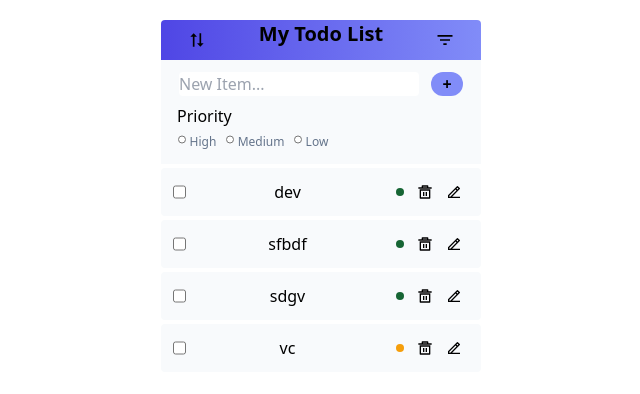
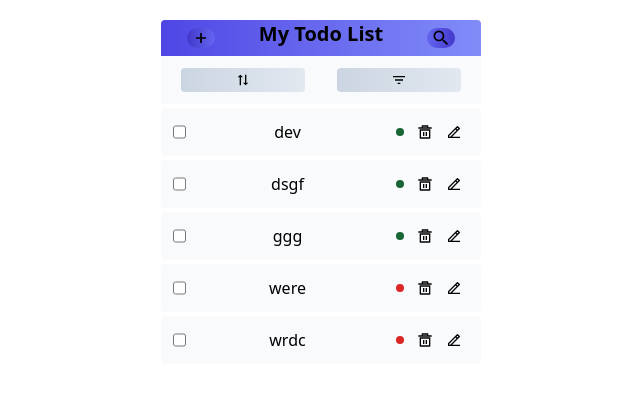
Before and after one commit to kanikakamboj49/TodoList_App, a React (Create React App) app in the folder todo/: page / in a window 1280 px wide. Shown: the top 394 px of the page, without its empty margins (319-959 px from the left). Built offline with nearby package versions, Linux system fonts and the light colour scheme; data requests are answered from the project's data file.

Commit message:
search functionality implemented

```diff
--- a/todo/db.json
+++ b/todo/db.json
@@ -8,25 +8,32 @@
       "id": 2
     },
     {
-      "title": "sfbdf",
+      "title": "dsgf",
       "priority": "Low",
       "isComplete": false,
-      "creationDate": "2023-07-18T12:36:32.794Z",
-      "id": 3
+      "creationDate": "2023-07-19T06:19:30.129Z",
+      "id": 8
     },
     {
-      "title": "sdgv",
+      "title": "ggg",
       "priority": "Low",
       "isComplete": false,
-      "creationDate": "2023-07-18T12:37:10.561Z",
-      "id": 4
+      "creationDate": "2023-07-19T06:47:04.324Z",
+      "id": 9
     },
     {
-      "title": "vc ",
-      "priority": "Medium",
+      "title": "were",
+      "priority": "High",
       "isComplete": false,
-      "creationDate": "2023-07-18T12:37:16.360Z",
-      "id": 5
+      "creationDate": "2023-07-19T06:48:18.339Z",
+      "id": 10
+    },
+    {
+      "title": "wrdc",
+      "priority": "High",
+      "isComplete": false,
+      "creationDate": "2023-07-19T11:47:50.546Z",
+      "id": 13
     }
   ]
 }
--- a/todo/src/components/AddItem.js
+++ b/todo/src/components/AddItem.js
@@ -1,5 +1,6 @@
 import { useState } from "react";
 import useTodoListContext from "../hooks/use-todolist-context";
+import { GrFormAdd } from "react-icons/gr";
 
 function AddItem() {
   const [title, setTitle] = useState("");
@@ -32,7 +33,7 @@ function AddItem() {
   );
 
   return (
-    <div className="w-80 p-3 bg-slate-50 mb-1">
+    <div className="w-80 p-3 bg-slate-50 mb-3">
       <div className={"flex justify-around  rounded"}>
         <input
           type="text"
@@ -42,10 +43,10 @@ function AddItem() {
           onChange={handleChange}
         ></input>
         <button
-          className="bg-indigo-400 w-8 rounded-[50px] font-black"
+          className="flex justify-center items-center bg-gradient-to-r from-indigo-600 to-indigo-400 ... w-8 rounded-[50px] font-black"
           onClick={handleClick}
         >
-          +
+          <GrFormAdd />
         </button>
       </div>
 
@@ -54,36 +55,45 @@ function AddItem() {
         <div>
           <input
             type="radio"
-            className="accent-indigo-400 w-2"
+            className="accent-indigo-400 w-2 cursor-pointer"
             id="high"
             name="priority"
             value="High"
           />
-          <label htmlFor="high" className="text-xs text-slate-500 ml-1">
+          <label
+            htmlFor="high"
+            className="cursor-pointer text-xs text-slate-500 ml-1"
+          >
             High
           </label>
         </div>
         <div>
           <input
             type="radio"
-            className="accent-indigo-400 w-2"
+            className="accent-indigo-400 w-2 cursor-pointer"
             id="medium"
             name="priority"
             value="Medium"
           />
-          <label htmlFor="medium" className="text-xs text-slate-500 ml-1">
+          <label
+            htmlFor="medium"
+            className="cursor-pointer text-xs text-slate-500 ml-1"
+          >
             Medium
           </label>
         </div>
         <div>
           <input
             type="radio"
-            className="accent-indigo-400 w-2"
+            className="accent-indigo-400 w-2 cursor-pointer"
             id="low"
             name="priority"
             value="Low"
           />
-          <label htmlFor="low" className="text-xs text-slate-500 ml-1">
+          <label
+            htmlFor="low"
+            className="cursor-pointer text-xs text-slate-500 ml-1"
+          >
             Low
           </label>
         </div>
--- /dev/null
+++ b/todo/src/components/Button.js
@@ -0,0 +1,12 @@
+import classNames from "classnames";
+
+function Button({ children, items, className, ...rest }) {
+  const classes = classNames(className, "flex justify-center items-center m-2");
+  return (
+    <div className="flex flex-col justify-center" {...rest}>
+      <button className={classes}>{children}</button>
+    </div>
+  );
+}
+
+export default Button;
--- a/todo/src/components/Dropdown.js
+++ b/todo/src/components/Dropdown.js
@@ -2,13 +2,12 @@ import DropdownItem from "./DropdownItem";
 
 function Dropdown({ items }) {
   const dropdownItems = (
-    <div className="absolute bg-yellow-500 w-20 rounded">
+    <div className="absolute">
       <ul>
         {items.map((item, index) => {
           return (
-            <li>
+            <li key={index}>
               <DropdownItem
-                key={index}
                 name={item.name}
                 handleItemClick={item.handleClick}
               />
--- /dev/null
+++ b/todo/src/components/DropdownButton.js
@@ -0,0 +1,14 @@
+import classNames from "classnames";
+import Dropdown from "./Dropdown";
+
+function DropdownButton({ children, items, className, ...rest }) {
+  const classes = classNames(className, "flex justify-center items-center m-2");
+  return (
+    <div className="flex flex-col justify-center items-center w-4/5" {...rest}>
+      <button className={classes}>{children}</button>
+      {rest.showmenu === "true" && <Dropdown items={items} />}
+    </div>
+  );
+}
+
+export default DropdownButton;
--- a/todo/src/components/DropdownItem.js
+++ b/todo/src/components/DropdownItem.js
@@ -3,7 +3,15 @@ function DropdownItem({ name, handleItemClick }) {
     handleItemClick();
   };
 
-  return <div onClick={handleClick}>{name}</div>;
+  return (
+    <div
+      className="border-2 border-indigo-100 text-xs text-center font-bold bg-slate-100 opacity-90 w-20 rounded cursor-pointer"
+      onClick={handleClick}
+    >
+      {name}
+      <br className=""></br>
+    </div>
+  );
 }
 
 export default DropdownItem;
--- /dev/null
+++ b/todo/src/components/Header.js
@@ -0,0 +1,8 @@
+import classNames from "classnames";
+
+function Header({ children, className }) {
+  const classes = classNames(className, "flex flex-wrap justify-around");
+  return <div className={classes}>{children}</div>;
+}
+
+export default Header;
--- a/todo/src/components/ListItem.js
+++ b/todo/src/components/ListItem.js
@@ -70,15 +70,20 @@ function ListItem({ item }) {
         <input
           value={item}
           type="checkbox"
-          className="accent-indigo-400"
+          className="accent-indigo-400 cursor-pointer"
           checked={item.isComplete}
           onChange={handleCheckboxChange}
         />
         <div>{item.title}</div>
         <div className="w-20 flex flex-row justify-around items-center">
           <Priority level={item.priority} />
-          <RiDeleteBin5Line onClick={handleDeleteClick} />
-          {!item.isComplete && <RiEdit2Line onClick={handleEditClick} />}
+          <RiDeleteBin5Line
+            onClick={handleDeleteClick}
+            className="cursor-pointer"
+          />
+          {!item.isComplete && (
+            <RiEdit2Line onClick={handleEditClick} className="cursor-pointer" />
+          )}
         </div>
       </div>
       {showPanel && editPanel}
--- /dev/null
+++ b/todo/src/components/SearchItem.js
@@ -0,0 +1,26 @@
+import { useState } from "react";
+
+function SearchItem({ onTitleChange }) {
+  const [title, setTitle] = useState("");
+
+  const handleChange = (event) => {
+    setTitle(event.target.value);
+    onTitleChange(event.target.value);
+  };
+
+  return (
+    <div className="w-80 p-3 bg-slate-50 mb-1">
+      <div className={"flex justify-around  rounded"}>
+        <input
+          type="text"
+          className="w-60 rounded"
+          placeholder="New Item..."
+          value={title}
+          onChange={handleChange}
+        ></input>
+      </div>
+    </div>
+  );
+}
+
+export default SearchItem;
--- a/todo/src/components/TodoList.js
+++ b/todo/src/components/TodoList.js
@@ -1,46 +1,116 @@
 import ListItem from "./ListItem";
 import useTodoListContext from "../hooks/use-todolist-context";
 import AddItem from "./AddItem";
-import { MdFilterList } from "react-icons/md";
+import { MdFilterList, MdOutlineSearch } from "react-icons/md";
+import { GrFormAdd } from "react-icons/gr";
 import { BiSortAlt2 } from "react-icons/bi";
-import { useState } from "react";
-import Dropdown from "./Dropdown";
+import { useEffect, useState } from "react";
+import SearchItem from "./SearchItem";
+import Button from "./Button";
+import DropdownButton from "./DropdownButton";
+import Header from "./Header";
 
 function TodoList() {
   const { todoList } = useTodoListContext();
+  const [todoItems, setTodoItems] = useState([]);
+  const [additem, setAddItem] = useState(false);
+  const [searchitem, setSearchItem] = useState(false);
   const [showFilter, setShowFilter] = useState(false);
   const [showSort, setShowSort] = useState(false);
 
-  const handleSortClick = () => {
-    if (showFilter === true) {
-      setShowFilter(false);
+  useEffect(() => {
+    setTodoItems(todoList);
+  }, [todoList]);
+
+  const handleAddItemClick = () => {
+    if (searchitem === true) {
+      setSearchItem(false);
     }
-    setShowSort(!showSort);
+    setAddItem(!additem);
   };
 
-  const handleFilterClick = () => {
-    if (showSort === true) {
-      setShowSort(false);
+  const handleSearchItemClick = () => {
+    if (additem === true) {
+      setAddItem(false);
     }
-    setShowFilter(!showFilter);
+    setSearchItem(!searchitem);
   };
 
-  const items = [
+  const handleSearch = (title) => {
+    console.log(title);
+    if (title === "") {
+      setTodoItems(todoList);
+    } else {
+      const updatedItems = todoList.filter((item) => {
+        return item.title.includes(title);
+      });
+      setTodoItems(updatedItems);
+    }
+  };
+
+  const handleSortEnter = () => {
+    setShowSort(true);
+  };
+
+  const handleSortLeave = () => {
+    setShowSort(false);
+  };
+
+  const handleFilterEnter = () => {
+    setShowFilter(true);
+  };
+
+  const handleFilterLeave = () => {
+    setShowFilter(false);
+  };
+
+  const sortTodoList = (name) => {
+    console.log(`Sort for ${name}`);
+  };
+
+  const filtertodoList = (criteria) => {
+    console.log(`Filtering for ${criteria}`);
+    if (criteria !== "All") {
+      const updatedItems = todoList.filter((item) => {
+        return item.priority === criteria;
+      });
+      setTodoItems(updatedItems);
+    } else {
+      setTodoItems(todoList);
+    }
+  };
+
+  const sortItems = [
     {
-      name: "Item 1",
-      handleClick: () => console.log(`This item is Item 1`),
+      name: "Creation Date",
+      handleClick: () => sortTodoList("Creation Date"),
     },
     {
-      name: "Item 2",
-      handleClick: () => console.log(`This item is Item 2 `),
-    },
-    {
-      name: "Item 3",
-      handleClick: () => console.log(`This item is Item 3`),
+      name: "Completion Status",
+      handleClick: () => sortTodoList("Completion Status"),
     },
   ];
 
-  const renderedList = todoList.map((item) => {
+  const filterItems = [
+    {
+      name: "High Priority",
+      handleClick: () => filtertodoList("High"),
+    },
+    {
+      name: "Medium Priority",
+      handleClick: () => filtertodoList("Medium"),
+    },
+    {
+      name: "Low Priority",
+      handleClick: () => filtertodoList("Low"),
+    },
+    {
+      name: "All",
+      handleClick: () => filtertodoList("All"),
+    },
+  ];
+
+  const renderedList = todoItems.map((item) => {
     return (
       <div key={item.id}>
         <ListItem item={item} />
@@ -50,22 +120,47 @@ function TodoList() {
 
   return (
     <div className="flex flex-col items-center m-5 w-4/4">
-      <div className="flex justify-around bg-gradient-to-r from-indigo-600 to-indigo-400 ... w-80 h-10 text-center font-black text-xl rounded-tl rounded-tr">
-        <div className="flex flex-col justify-center">
-          <button onClick={handleSortClick}>
-            <BiSortAlt2 />
-          </button>
-          {showSort && <Dropdown items={items} />}
-        </div>
+      <Header className="bg-gradient-to-r from-indigo-600 to-indigo-400 ... w-80 font-black text-xl rounded-tl rounded-tr">
+        <Button
+          className=" bg-gradient-to-r from-indigo-700 to-indigo-500 ... w-7 rounded-full"
+          onClick={handleAddItemClick}
+        >
+          <GrFormAdd />
+        </Button>
         My Todo List
-        <div className="flex flex-col justify-center">
-          <button onClick={handleFilterClick}>
-            <MdFilterList />
-          </button>
-          {showFilter && <Dropdown items={items} />}
-        </div>
+        <Button
+          className="bg-gradient-to-r from-indigo-500 to-indigo-700 ... w-7 rounded-full"
+          onClick={handleSearchItemClick}
+        >
+          <MdOutlineSearch />
+        </Button>
+      </Header>
+
+      <div>
+        {additem && <AddItem />}
+        {searchitem && <SearchItem onTitleChange={handleSearch} />}
       </div>
-      <AddItem />
+
+      <div className="flex w-80 p-1 bg-slate-50 mb-1 justify-around">
+        <DropdownButton
+          className="bg-gradient-to-r from-slate-300 to-slate-200 ... w-4/5 p-1 rounded"
+          items={sortItems}
+          showmenu={showSort.toString()}
+          onMouseEnter={handleSortEnter}
+          onMouseLeave={handleSortLeave}
+        >
+          <BiSortAlt2 />
+        </DropdownButton>
+        <DropdownButton
+          className="bg-gradient-to-r from-slate-300 to-slate-200 ... w-4/5 p-1 rounded"
+          items={filterItems}
+          showmenu={showFilter.toString()}
+          onMouseEnter={handleFilterEnter}
+          onMouseLeave={handleFilterLeave}
+        >
+          <MdFilterList />
+        </DropdownButton>
+      </div>
       <div className="w-80">{renderedList}</div>
     </div>
   );
--- a/todo/src/context/todoList.js
+++ b/todo/src/context/todoList.js
@@ -19,7 +19,7 @@ function TodoListProvider({ children }) {
       creationDate: new Date(),
     });
 
-    const updatedTodoList = [...todoList, response.data];
+    const updatedTodoList = [response.data, ...todoList];
     setTodoList(updatedTodoList);
   };
 
```
